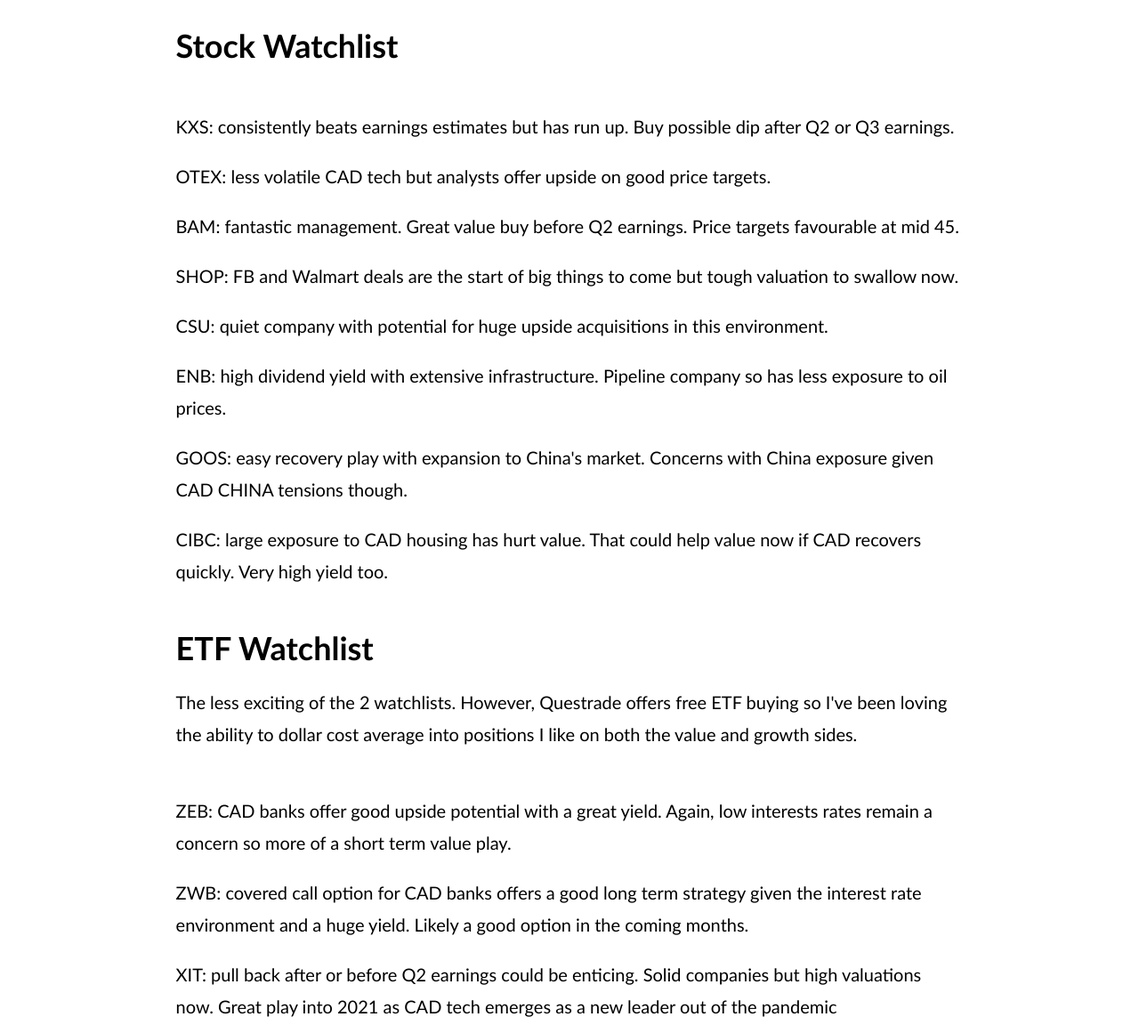
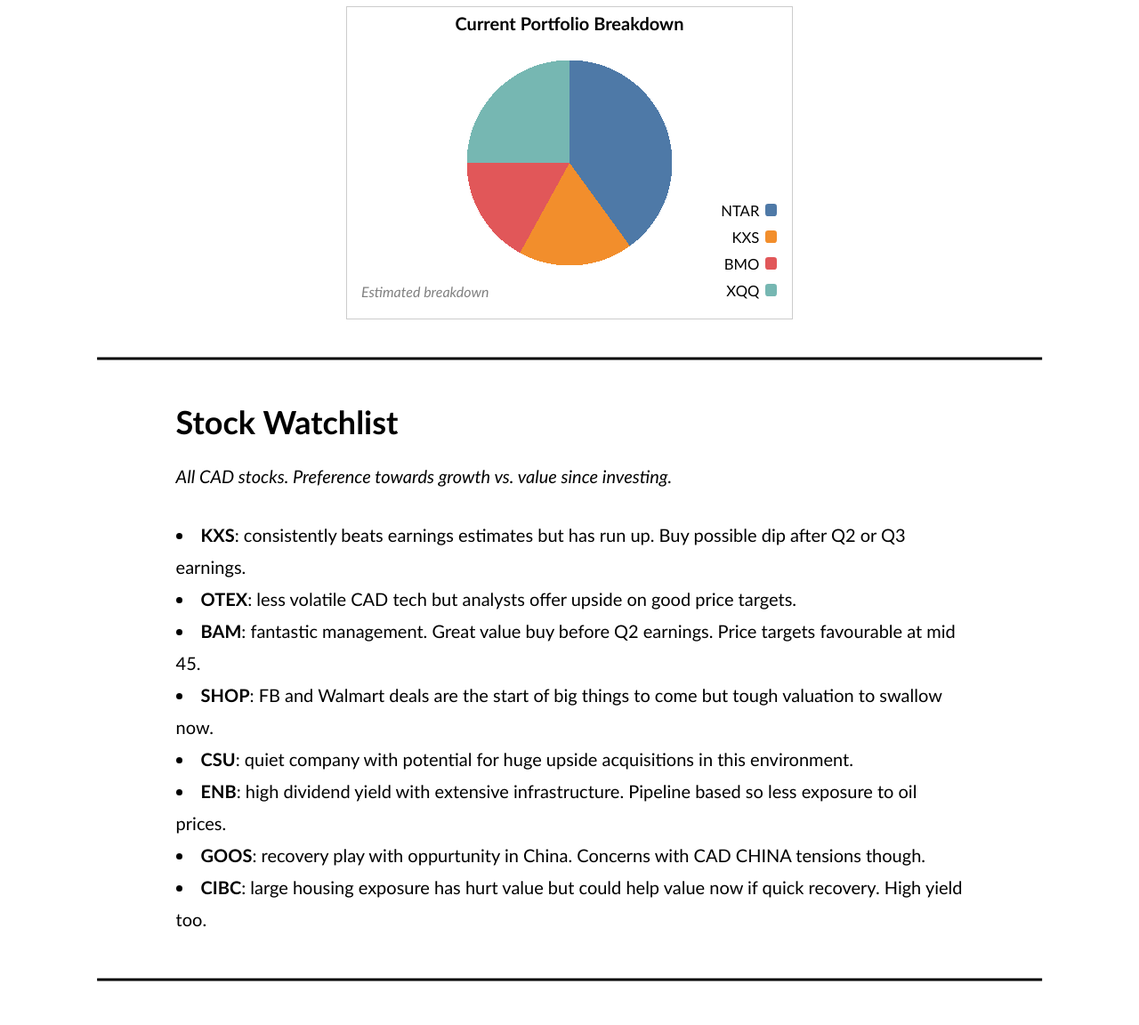
Before and after one commit to ingmatthew/ingmatthew.github.io, a plain HTML site: page Investing.html in a window 1280 px wide. Shown: the part 1460-2612 px from the top of the page at 89% size. Drawn offline with Linux system fonts and the light colour scheme.

Commit message:
portfolio breakdown

```diff
--- a/Investing.html
+++ b/Investing.html
@@ -42,6 +42,7 @@
         </div>
 
 <!-- ======= PORTFOLIO ======= -->
+    <div class="divider"></div>
         <div class = "portfolio">
             <h3>My Portfolio</h3>
             <p style="color: black;">My portfolio consists of diversification in high-growth Canadian ETFs and stocks. As the size of my portfolio increases, I look to
@@ -68,40 +69,59 @@
                 Significant gains from the lows after a short squeeze following the release of preliminary Q2 earnings but still looking to trim some of my position if it hits
                 double digits.
                 </p>
+            </div>
+
+            <figure class="pie-chart">
+                <h3 style="font-size: 20px; text-align: center;">Current Portfolio Breakdown</h3>
+                <figcaption>
+                    NTAR<span style="color:#4e79a7"></span><br>
+                    KXS<span style="color:#f28e2c"></span><br>
+                    BMO<span style="color:#e15759"></span><br>
+                    XQQ<span style="color:#76b7b2"></span><br>
+                </figcaption>
+                <cite>Estimated breakdown</cite>
+            </figure>
+
 
 <!-- ======= WATCHLIST ======= -->
             <div class="divider"></div>
-                <div class="Watchlist">
+                <div class="watchlist">
                     <h3>Stock Watchlist</h3>
-                    <p style="margin-bottom:50px;"></p>
+                    <p style="margin-bottom:30px;font-style:italic;">All CAD stocks. Preference towards growth vs. value since investing.</p>
 
-                    <p>KXS: consistently beats earnings estimates but has run up. Buy possible dip after Q2 or Q3 earnings.</p>
-                    <p>OTEX: less volatile CAD tech but analysts offer upside on good price targets.</p>
-                    <p>BAM: fantastic management. Great value buy before Q2 earnings. Price targets favourable at mid 45.</p>
-                    <p>SHOP: FB and Walmart deals are the start of big things to come but tough valuation to swallow now.</p>
-                    <p>CSU: quiet company with potential for huge upside acquisitions in this environment.</p>
-                    <p>ENB: high dividend yield with extensive infrastructure. Pipeline company so has less exposure to oil prices. </p>
-                    <p>GOOS: easy recovery play with expansion to China's market. Concerns with China exposure given CAD CHINA tensions though.</p>
-                    <p>CIBC: large exposure to CAD housing has hurt value. That could help value now if CAD recovers quickly. Very high yield too. </p>
+                    <li><a>KXS</a>: consistently beats earnings estimates but has run up. Buy possible dip after Q2 or Q3 earnings.</li>
+                    <li><a>OTEX</a>: less volatile CAD tech but analysts offer upside on good price targets.</li>
+                    <li><a>BAM</a>: fantastic management. Great value buy before Q2 earnings. Price targets favourable at mid 45.</li>
+                    <li><a>SHOP</a>: FB and Walmart deals are the start of big things to come but tough valuation to swallow now.</li>
+                    <li><a>CSU</a>: quiet company with potential for huge upside acquisitions in this environment.</li>
+                    <li><a>ENB</a>: high dividend yield with extensive infrastructure. Pipeline based so less exposure to oil prices.</li>
+                    <li><a>GOOS</a>: recovery play with oppurtunity in China. Concerns with CAD CHINA tensions though.</li>
+                    <li><a>CIBC</a>: large housing exposure has hurt value but could help value now if quick recovery. High yield too.</li>
+
+                    <div class="divider"></div>
 
                     <h3>ETF Watchlist</h3>
-                    <p style="margin-bottom:50px;">The less exciting of the 2 watchlists. However, Questrade offers free ETF buying so I've been loving the ability to
-                        dollar cost average into positions I like on both the value and growth sides. </p>
-                    <p>ZEB: CAD banks offer good upside potential with a great yield. Again, low interests rates remain a concern so more of a short term value play.</p>
-                    <p>ZWB: covered call option for CAD banks offers a good long term strategy given the interest rate environment and a huge yield. Likely a good option in the coming months.</p>
-                    <p>XIT: pull back after or before Q2 earnings could be enticing. Solid companies but high valuations now.
-                        Great play into 2021 as CAD tech emerges as a new leader out of the pandemic</p>
-                    <p>XQQ: Anti-trust concerns and China tensions are on the rise. Likely overconsolidation in tech so a dip would be healthy.
-                        Short term: rangebound volatility, Medium term: lag the S&P 500, Long term: outperform S&P 500</p>
+                    <p style="margin-bottom:30px;font-style:italic;">The less exciting of the 2 watchlists. However, Questrade offers free ETF buying so I've been loving the ability to
+                        dollar cost average into positions I like on both the value and growth sides.</li>
+                    <li><a>ZEB</a>: CAD banks offer good upside potential with a great yield. Again, low interests rates remain a concern so more of a short term value play.</li>
+                    <li><a>ZWB</a>: covered call option for CAD banks offers a good long term strategy given the interest rate environment and a huge yield. Likely a good option in the coming months.</li>
+                    <li><a>XFN</a>: alternative to equal weighted (ZEB, ZWB) and offers some exposure (though minimal) to other finance companies (BAM, MFC, etc.). Good if you like top holdings of (RY, TD, BNS).</li>
+                    <li><a>XIT</a>: pull back after or before Q2 earnings could be enticing. Solid companies but high valuations now.
+                        Great play into 2021 as CAD tech emerges as a new leader out of the pandemic</li>
+                    <li><a>XQQ</a>: Anti-trust concerns and China tensions are on the rise. Likely overconsolidation in tech so a dip would be healthy.
+                        Short term: rangebound volatility, Medium term: lag the S&P 500, Long term: outperform S&P 500</li>
                 </div>
+
+            <div class="divider"></div>
+
             <div class="resources">
                 <h3>Podcasts</h3>
-                <p>Canadian Investor: Focus on Canadian investing but still explores the US because of Canada's close relationship with the US.
+                <p><a>Canadian Investor</a>: Focus on Canadian investing but still explores the US because of Canada's close relationship with the US.
                     Offers information for both beginner and advanced investors. Generally release content weekly. </p>
-                <p>InvestTalk: US investing podcast. Very active so great for keeping up with regular news. Part of the show involves people </p>
+                <p><a>InvestTalk</a>: US investing podcast. Very active so great for keeping up with regular news. Part of the show involves people </p>
             </div>
 
-        </div>
+
 
     </section>
 
--- a/investing.css
+++ b/investing.css
@@ -28,6 +28,14 @@
 top: -50px;
 }
 
+.watchlist a{
+  font-weight: bold;
+}
+
+.resources a{
+  font-weight: bold;
+}
+
 .divider {
     border-top: 3px solid black;
     position: absolute;
@@ -38,3 +46,62 @@
     position: relative;
     margin-top: 50px;
   }
+
+
+/*--------------------------- PIE CHART -------------------------------*/
+  .pie-chart {
+  position: absolute;
+  left: 50%;
+  top: 50%;
+  transform: translate(-50%, -50%);
+    background:
+      radial-gradient(
+        circle closest-side,
+        transparent 66%,
+        white 0
+      ),
+      conic-gradient(
+        #4e79a7 0,
+        #4e79a7 40%,
+        #f28e2c 0,
+        #f28e2c 58%,
+        #e15759 0,
+        #e15759 75%,
+        #76b7b2 0,
+        #76b7b2 100%
+    );
+    position: relative;
+    width: 500px;
+    min-height: 350px;
+    top:180px;
+    margin: 0;
+    outline: 1px solid #ccc;
+  }
+  .pie-chart h2 {
+    position: absolute;
+    margin: 1rem;
+  }
+  .pie-chart cite {
+    position: absolute;
+    bottom: 0;
+    font-size: 80%;
+    padding: 1rem;
+    color: gray;
+  }
+  .pie-chart figcaption {
+    position: absolute;
+    bottom: 1em;
+    right: 1em;
+    font-size: smaller;
+    text-align: right;
+  }
+  .pie-chart span:after {
+    display: inline-block;
+    content: "";
+    width: 0.8em;
+    height: 0.8em;
+    margin-left: 0.4em;
+    height: 0.8em;
+    border-radius: 0.2em;
+    background: currentColor;
+  }
```
